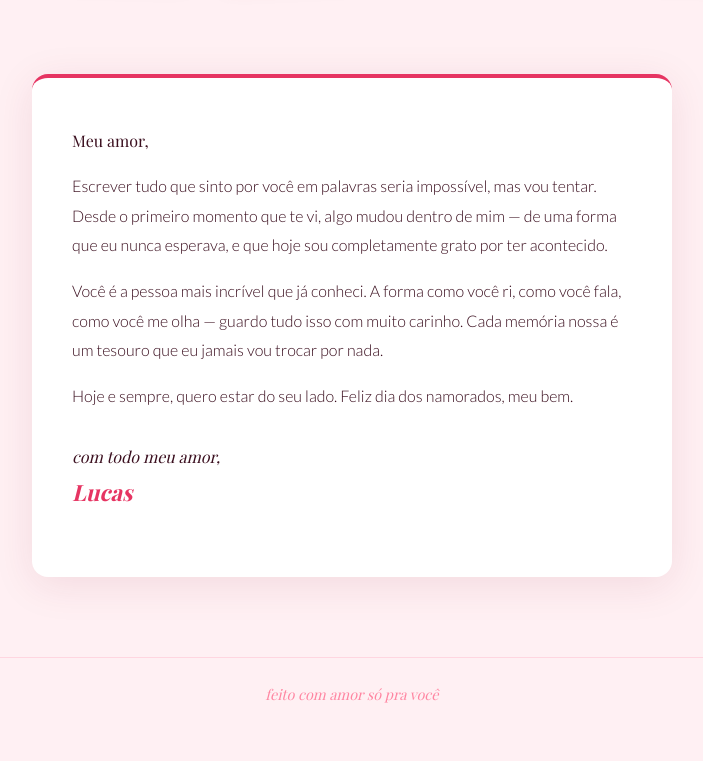
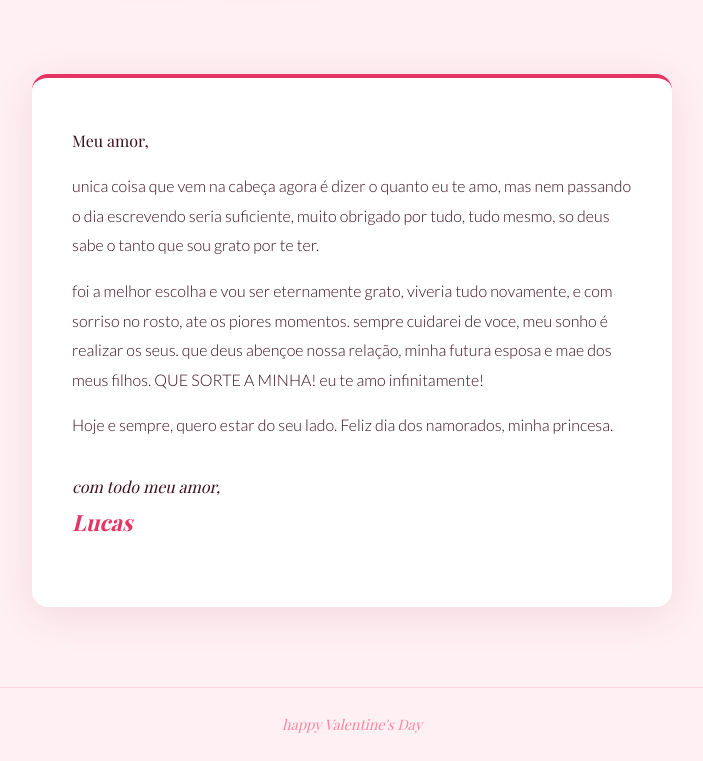
Before and after one commit to lucascp05/presente-dia12, a plain HTML site: page principal.html in a window 1280 px wide. Shown: the part 2187-2948 px from the top of the page, without its empty margins (288-991 px from the left). Before the commit the page ends 2919 px from the top, so only its background shows below. Drawn offline with nearby package versions, Linux system fonts and the light colour scheme; a web font is replaced by a local one.

Commit message:
textos finais

```diff
--- a/principal.html
+++ b/principal.html
@@ -106,7 +106,7 @@
 
       <div class="foto-card" style="--rot: 1deg">
         <img src="fotos/foto6.jpg" alt="Memória 6" loading="lazy" />
-        <p class="foto-legenda">guardo com carinho</p>
+        <p class="foto-legenda">tudo fica melhor com você</p>
       </div>
 
       <div class="foto-card" style="--rot: -2.5deg">
@@ -147,17 +147,18 @@
     <div class="carta">
       <p class="carta-abertura">Meu amor,</p>
       <p>
-        Escrever tudo que sinto por você em palavras seria impossível, mas vou tentar.
-        Desde o primeiro momento que te vi, algo mudou dentro de mim — de uma forma
-        que eu nunca esperava, e que hoje sou completamente grato por ter acontecido.
+        unica coisa que vem na cabeça agora é dizer o quanto eu te amo, mas nem passando
+        o dia escrevendo seria suficiente, muito obrigado por tudo, tudo mesmo, so deus
+        sabe o tanto que sou grato por te ter.
       </p>
       <p>
-        Você é a pessoa mais incrível que já conheci. A forma como você ri, como
-        você fala, como você me olha — guardo tudo isso com muito carinho. Cada
-        memória nossa é um tesouro que eu jamais vou trocar por nada.
+        foi a melhor escolha e vou ser eternamente grato, viveria tudo novamente, e com
+        sorriso no rosto, ate os piores momentos. sempre cuidarei de voce, meu sonho é realizar os seus.
+        que deus abençoe nossa relação, minha futura esposa e mae dos meus filhos. QUE SORTE A MINHA!
+        eu te amo infinitamente!
       </p>
       <p>
-        Hoje e sempre, quero estar do seu lado. Feliz dia dos namorados, meu bem.
+        Hoje e sempre, quero estar do seu lado. Feliz dia dos namorados, minha princesa.
       </p>
       <p class="carta-assinatura">
         com todo meu amor,<br />
@@ -167,7 +168,7 @@
   </section>
 
   <footer class="rodape">
-    <p>feito com amor só pra você</p>
+    <p>happy Valentine's Day</p>
   </footer>
 
   <audio id="musica" loop>
```
